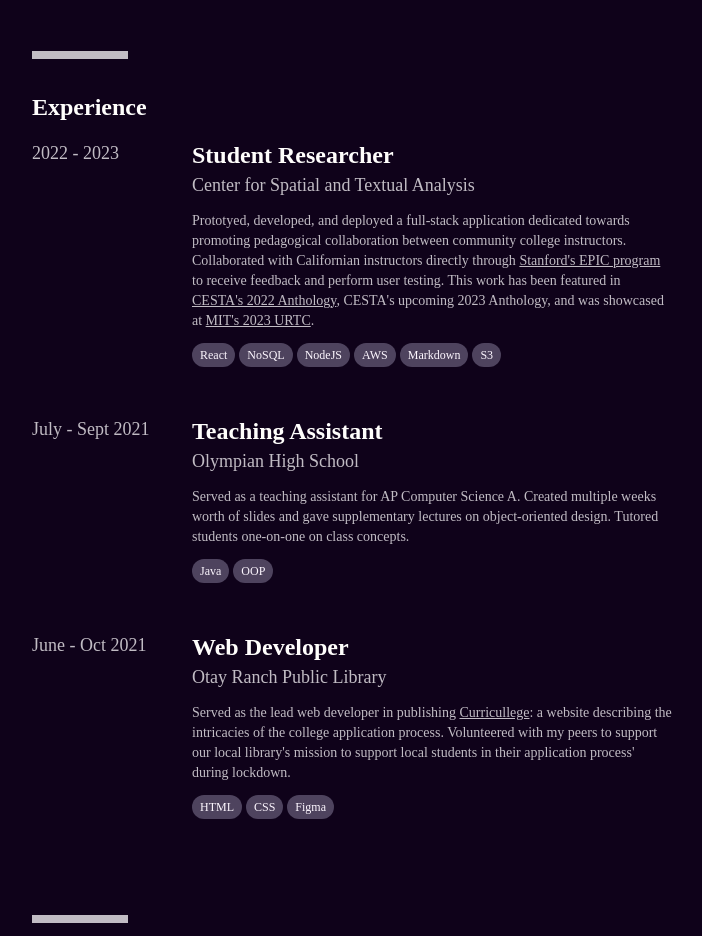
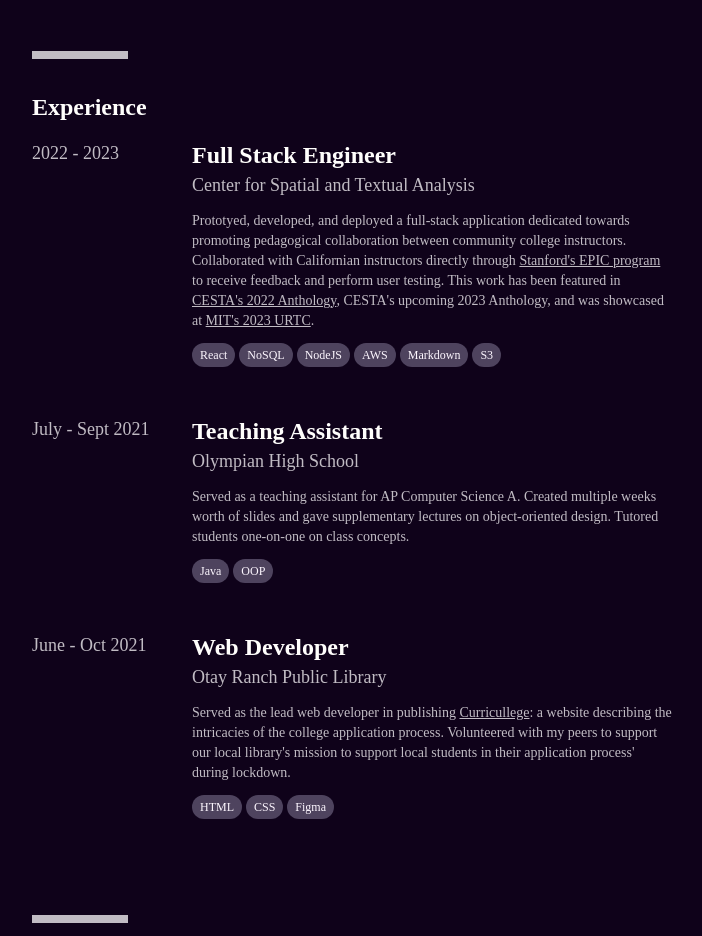
Before and after one commit to dev-caelo/my-website, a Gatsby site: page / in a window 1280 px wide. Shown: the part 1360-2296 px from the top of the page, without its empty margins (288-990 px from the left). Built offline with nearby package versions, Linux system fonts and the light colour scheme; Gatsby itself is replaced by a stand-in of ours.

Commit message:
Updated CESTA role title

```diff
--- a/src/pages/index.js
+++ b/src/pages/index.js
@@ -130,7 +130,7 @@ const IndexPage = () => {
             <p className="sm:text-lg group-hover:text-[#fffefc] duration-300 ease-in-out">2022 - 2023</p>
           </div>
           <a className="w-8/12 md:w-9/12 duration-300 ease-in-out" href="https://cesta.stanford.edu/research/epicconnect" target="_blank" rel="noreferrer noopener" aria-label="Intern at the Center for Spatial and Textual Analysis (opens in a new tab)">
-            <p className="font-bold text-lg sm:text-xl md:text-2xl text-[#fffefc] group-hover:underline duration-300 ease-in-out">Student Researcher</p>
+            <p className="font-bold text-lg sm:text-xl md:text-2xl text-[#fffefc] group-hover:underline duration-300 ease-in-out">Full Stack Engineer</p>
             <a href="https://cesta.stanford.edu" className="text-sm sm:text-base md:text-lg group-hover:text-[#fffefc] hover:text-[#342f3b] duration-300 ease-in-out leading-none" aria-label="Stanford's Center for Spatial and Textual Analysis (opens in a new tab)">Center for Spatial and Textual Analysis</a>
             <p className="text-xs sm:text-sm pt-3 group-hover:text-[#fffefc] duration-300 ease-in-out">
               Prototyed, developed, and deployed a full-stack application dedicated towards promoting pedagogical collaboration between community college
```
